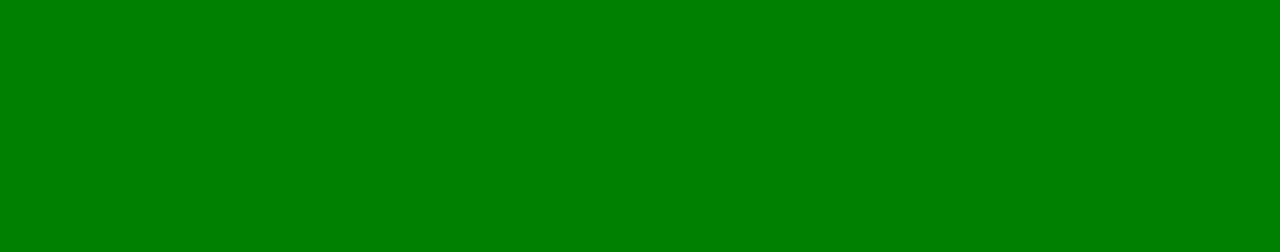
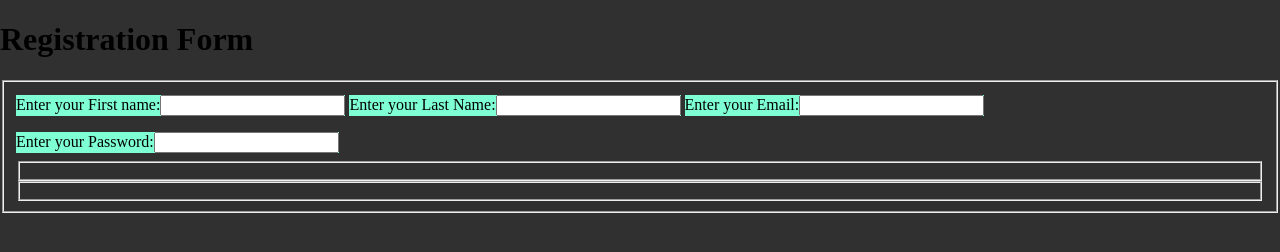
Before and after one commit to cleofe23/cleo-html-form-exercise, a plain HTML site: page index.html in a window 1280 px wide. Drawn offline with Linux system fonts and the light colour scheme.

Commit message:
add fieldset,label into index.html and label in styles.css

```diff
--- a/css/styles.css
+++ b/css/styles.css
@@ -1,3 +1,12 @@
 body{
-    background-color: green;
+    width: 100%;
+    height: 100vh;
+    margin: 0;
+    background-color: rgb(49, 48, 48);
+    color: black;
 }
+label{
+    display: inline-block;
+    background-color: aquamarine;
+    margin: 0.5rem 0;
+}
--- a/index.html
+++ b/index.html
@@ -8,6 +8,26 @@
     <link rel="stylesheet" href="./css/styles.css">
 </head>
 <body>
+    <!--Title of the form-->
+    <h1>Registration Form</h1>
+    <!--Form-->
+    <form action="#">
+     <!--Fielset 1-->
+    <fieldset>
+        <label for="#">Enter your First name:<input type="text" required></label>
+        <label for="#">Enter your Last Name:<input type="text" required></label>
+        <label for="#">Enter your Email:<input type="email" required></label>
+        <label for="#">Enter your Password:<input type="password" required></label>
+      <!--Fielset 2-->
+      <fieldset>
 
+      </fieldset>
+
+
+       <!--Fielset 3-->
+       <fieldset>
+
+       </fieldset>
+    </form>
 </body>
 </html>
```
